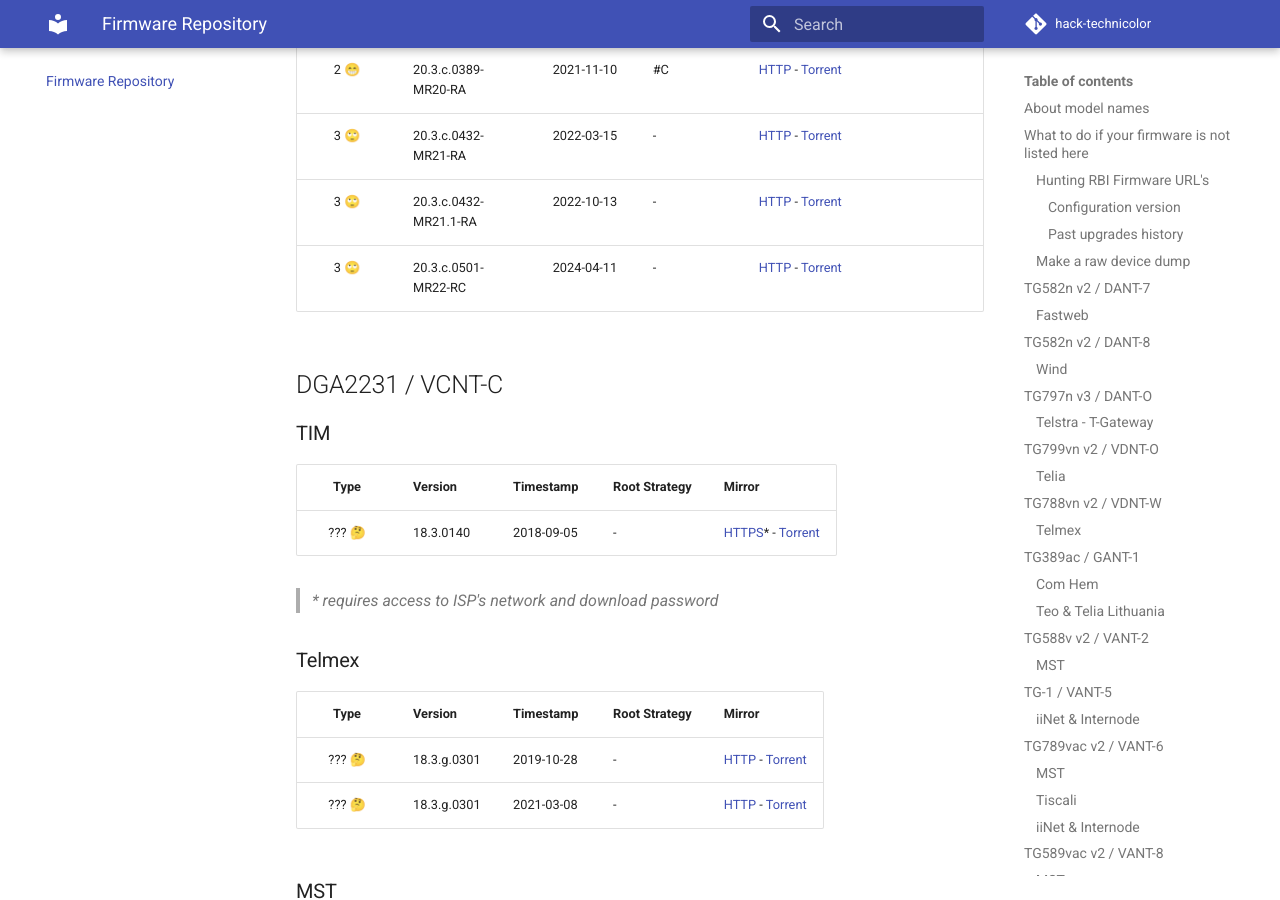
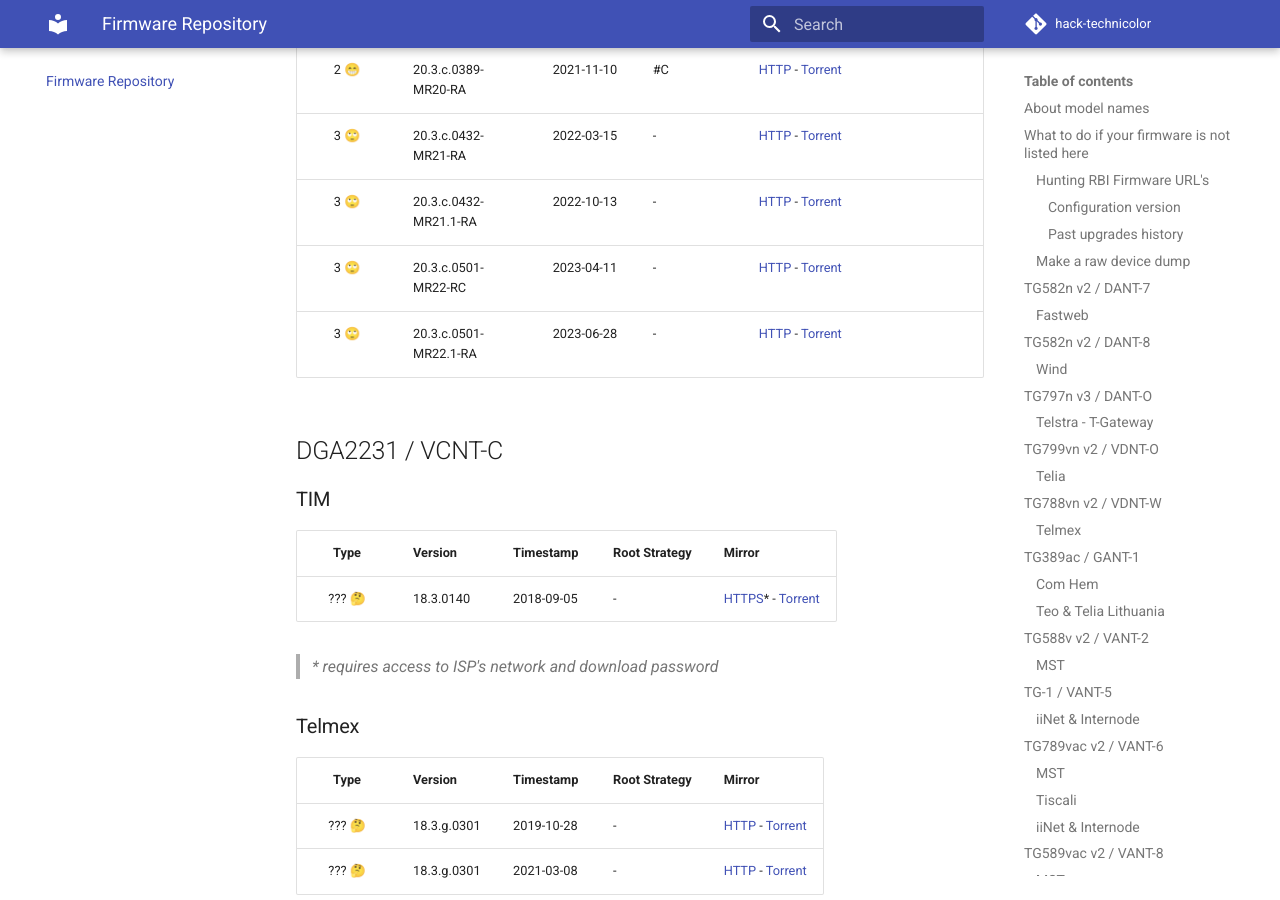
Before and after one commit to hack-technicolor/hack-technicolor, an MkDocs documentation site: the page built from docs/Repository.md, in a window 1280 px wide and 900 px high, scrolled down 24908 px. Built offline with MkDocs 1.6.1 and Material for MkDocs 9.7.7, drawn with Linux system fonts in a browser that asks for light colours; comment, search, counter and statistics services are not loaded.

Commit message:
Added VCNT-A 20.3.c.0501-MR22.1-RA firmware

```diff
--- a/docs/Repository.md
+++ b/docs/Repository.md
@@ -644,7 +644,8 @@
 | 2 😁   | 20.3.c.0389-MR20-RA  | 2021-11-10 | #C            | [HTTP](http://fwstore.bdms.telstra.net/Technicolor_vcnt-a_20.3.c.0389-MR20-RA/vcnt-a_20.3.c.0389-MR20-RA.rbi) - [Torrent](https://github.com/hack-technicolor/hack-technicolor/blob/master/torrents/vcnt-a/vcnt-a_20.3.c.0389-MR20-RA.rbi.torrent?raw=true) |
 | 3 🙄   | 20.3.c.0432-MR21-RA | 2022-03-15 | -             | [HTTP](http://fwstore.bdms.telstra.net/Technicolor_vcnt-a_20.3.c.0432-MR21-RA/vcnt-a_20.3.c.0432-MR21-RA.rbi) - [Torrent](https://github.com/hack-technicolor/hack-technicolor/blob/master/torrents/vcnt-a/vcnt-a_20.3.c.0432-MR21-RA.rbi.torrent?raw=true) |
 | 3 🙄   | 20.3.c.0432-MR21.1-RA | 2022-10-13 | -             | [HTTP](http://fwstore.bdms.telstra.net/Technicolor_vcnt-a_20.3.c.0432-MR21.1-RA/vcnt-a_20.3.c.0432-MR21.1-RA.rbi) - [Torrent](https://github.com/hack-technicolor/hack-technicolor/blob/master/torrents/vcnt-a/vcnt-a_20.3.c.0432-MR21.1-RA.rbi.torrent?raw=true) |
-| 3 🙄   | 20.3.c.0501-MR22-RC | 2024-04-11 | -             | [HTTP](http://fwstore.bdms.telstra.net/Technicolor_vcnt-a_20.3.c.0501-MR22-RC/vcnt-a_20.3.c.0501-MR22-RC.rbi) - [Torrent](https://github.com/hack-technicolor/hack-technicolor/blob/master/torrents/vcnt-a/vcnt-a_20.3.c.0501-MR22-RC.rbi.torrent?raw=true) |
+| 3 🙄   | 20.3.c.0501-MR22-RC | 2023-04-11 | -             | [HTTP](http://fwstore.bdms.telstra.net/Technicolor_vcnt-a_20.3.c.0501-MR22-RC/vcnt-a_20.3.c.0501-MR22-RC.rbi) - [Torrent](https://github.com/hack-technicolor/hack-technicolor/blob/master/torrents/vcnt-a/vcnt-a_20.3.c.0501-MR22-RC.rbi.torrent?raw=true) |
+| 3 🙄   | 20.3.c.0501-MR22.1-RA | 2023-06-28 | -             | [HTTP](http://fwstore.bdms.telstra.net/Technicolor_vcnt-a_20.3.c.0501-MR22.1-RA/vcnt-a_20.3.c.0501-MR22.1-RA.rbi) - [Torrent](https://github.com/hack-technicolor/hack-technicolor/blob/master/torrents/vcnt-a/vcnt-a_20.3.c.0501-MR22.1-RA.rbi.torrent?raw=true) |
 
 ## DGA2231 / VCNT-C
 
```
Also changed, not shown: 2 other files.
